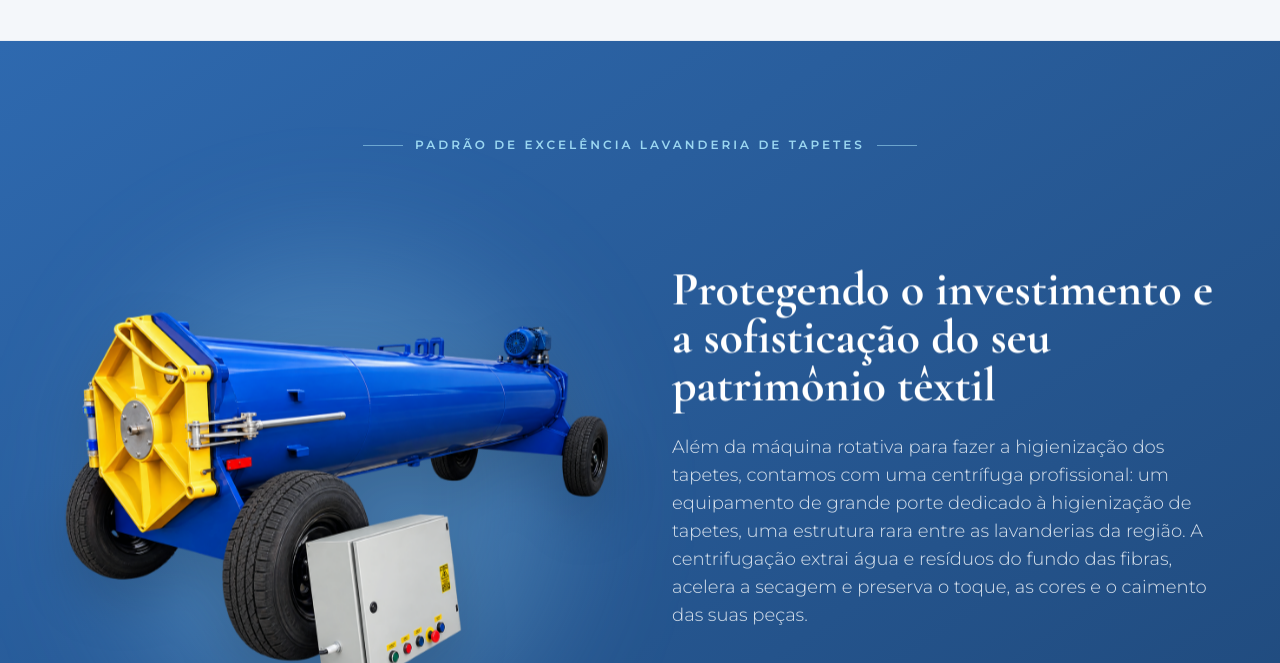
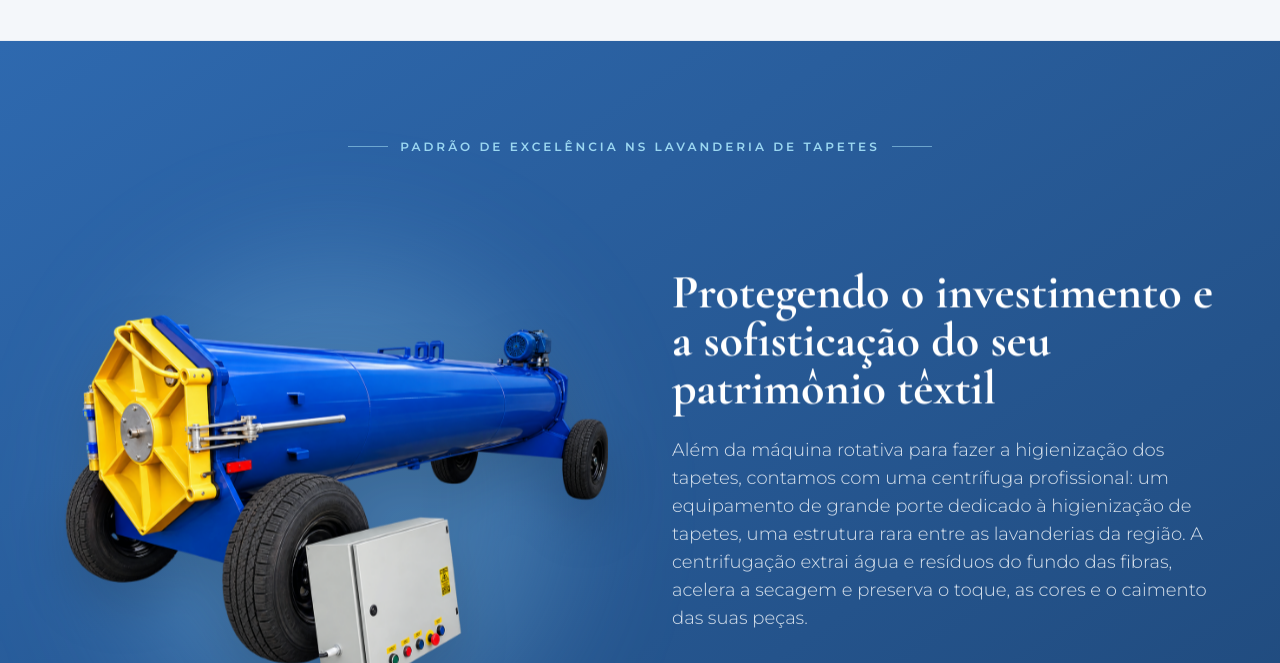
Before and after one commit to vitorsoares5124-ux/lavanderianalva, a plain HTML site: page index.html in a window 1280 px wide. Shown: the part 3000-3663 px from the top of the page. Drawn offline with nearby package versions, Linux system fonts and the light colour scheme.

Commit message:
feat: inclui nome da marca no titulo da secao Padrao de Excelencia

```diff
--- a/index.html
+++ b/index.html
@@ -743,7 +743,7 @@
         <div class="max-w-6xl mx-auto relative z-10">
             <div class="reveal flex items-center justify-center gap-3 mb-10 sm:mb-14">
                 <span aria-hidden="true" class="h-px w-10 bg-[#9BD7F1]/60"></span>
-                <span class="text-xs font-semibold tracking-[0.25em] uppercase text-[#9BD7F1] text-center">Padrão de Excelência Lavanderia <strong class="font-extrabold">de tapetes</strong></span>
+                <span class="text-xs font-semibold tracking-[0.25em] uppercase text-[#9BD7F1] text-center leading-relaxed max-w-3xl">Padrão de Excelência NS Lavanderia <strong class="font-extrabold">de tapetes</strong></span>
                 <span aria-hidden="true" class="h-px w-10 bg-[#9BD7F1]/60"></span>
             </div>
 
```
